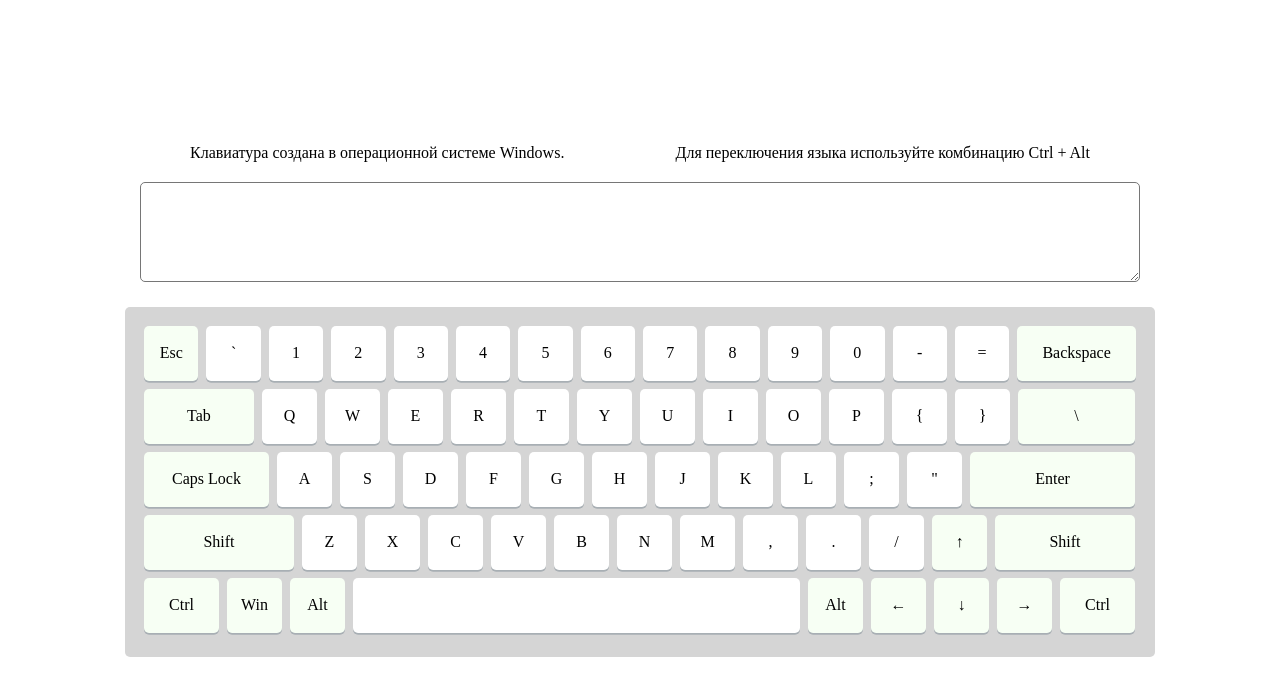
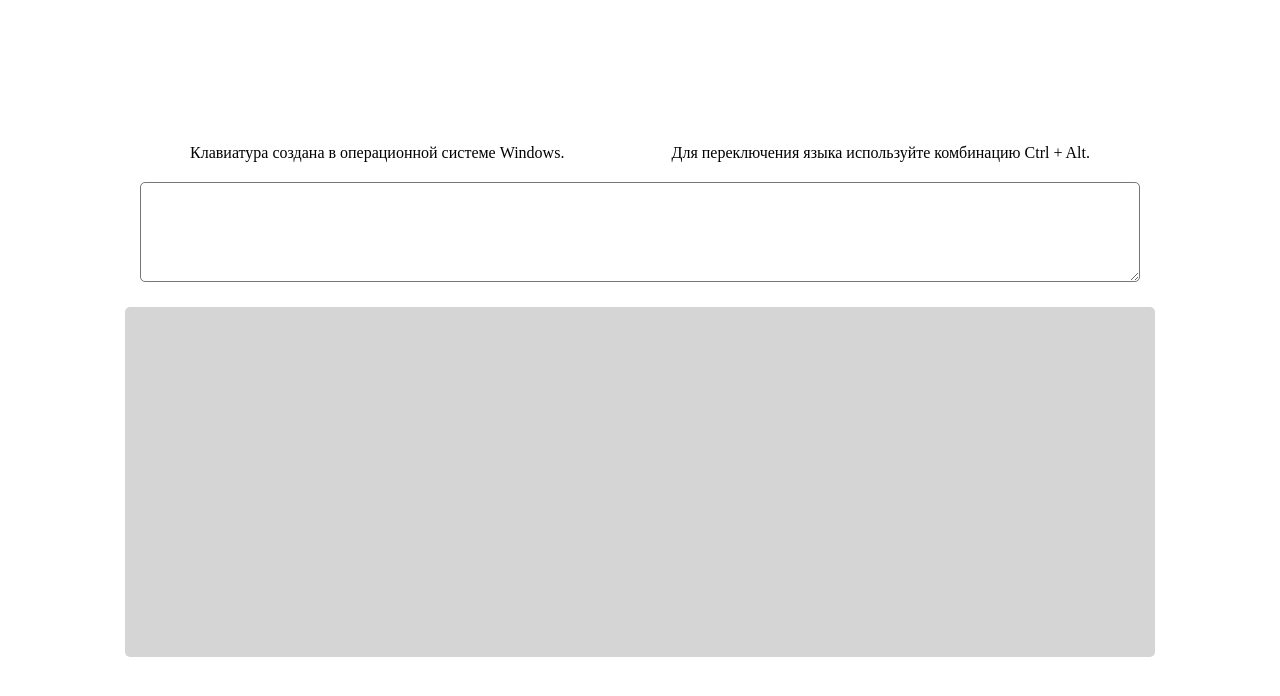
Before and after one commit to Intetrix/virtual-keyboard, a website: page index.html in a window 1280 px wide. Drawn offline with Linux system fonts and the light colour scheme.

Commit message:
feat: add render of the main elements in js

```diff
--- a/index.html
+++ b/index.html
@@ -8,7 +8,7 @@
     <title>Virtual Keyboard</title>
   </head>
   <body>
-    <section class="keyboard-app">
+    <!--<section class="keyboard-app">
       <div class="description">
         <span class="description__item">
           Клавиатура создана в операционной системе Windows.
@@ -19,7 +19,6 @@
       </div>
       <textarea class="textarea"></textarea>
       <div class="keyboard">
-        <div class="keyboard__keys">
         <div class="keyboard__row">
           <div class="keys esc-key">Esc</div>
           <div class="keys">`</div>
@@ -95,8 +94,7 @@
           <div class="keys ctrl-key ctrl-right">Ctrl</div>
         </div>
       </div>
-      </div>
-    </section>
+    </section>-->
     <script src="script/index.js"></script>
   </body>
 </html>
--- a/script/index.js
+++ b/script/index.js
@@ -0,0 +1,38 @@
+let iventWhich = [
+  27, 192, 49, 50, 51, 52, 53, 54, 55, 56, 57, 48, 189, 187, 8, 9, 81, 87, 69,
+  82, 84, 89, 85, 73, 79, 80, 219, 221, 220, 20, 65, 83, 68, 70, 71, 72, 74, 75,
+  76, 186, 222, 13, 16, 90, 88, 67, 86, 66, 78, 77, 188, 190, 191, 38, 16, 17,
+  91, 18, 32, 18, 37, 40, 39, 17,
+];
+
+const keyboardSection = document.createElement("section");
+keyboardSection.className = "keyboard-app";
+document.body.appendChild(keyboardSection);
+
+const description = document.createElement("div");
+description.className = "description";
+keyboardSection.appendChild(description);
+
+const descriptionItem = document.createElement("span");
+descriptionItem.className = "description__item1";
+let text1 = document.createTextNode(
+  "Клавиатура создана в операционной системе Windows."
+);
+descriptionItem.appendChild(text1);
+description.appendChild(descriptionItem);
+
+const descriptionItem2 = document.createElement("span");
+descriptionItem2.className = "description__item2";
+let text2 = document.createTextNode(
+  "Для переключения языка используйте комбинацию Ctrl + Alt."
+);
+descriptionItem2.appendChild(text2);
+description.appendChild(descriptionItem2);
+
+const textarea = document.createElement("textarea");
+textarea.className = "textarea";
+keyboardSection.appendChild(textarea);
+
+const keyboard = document.createElement("div");
+keyboard.className = "keyboard";
+keyboardSection.appendChild(keyboard);
```
Lines whose indentation alone changed are shown as unchanged.
